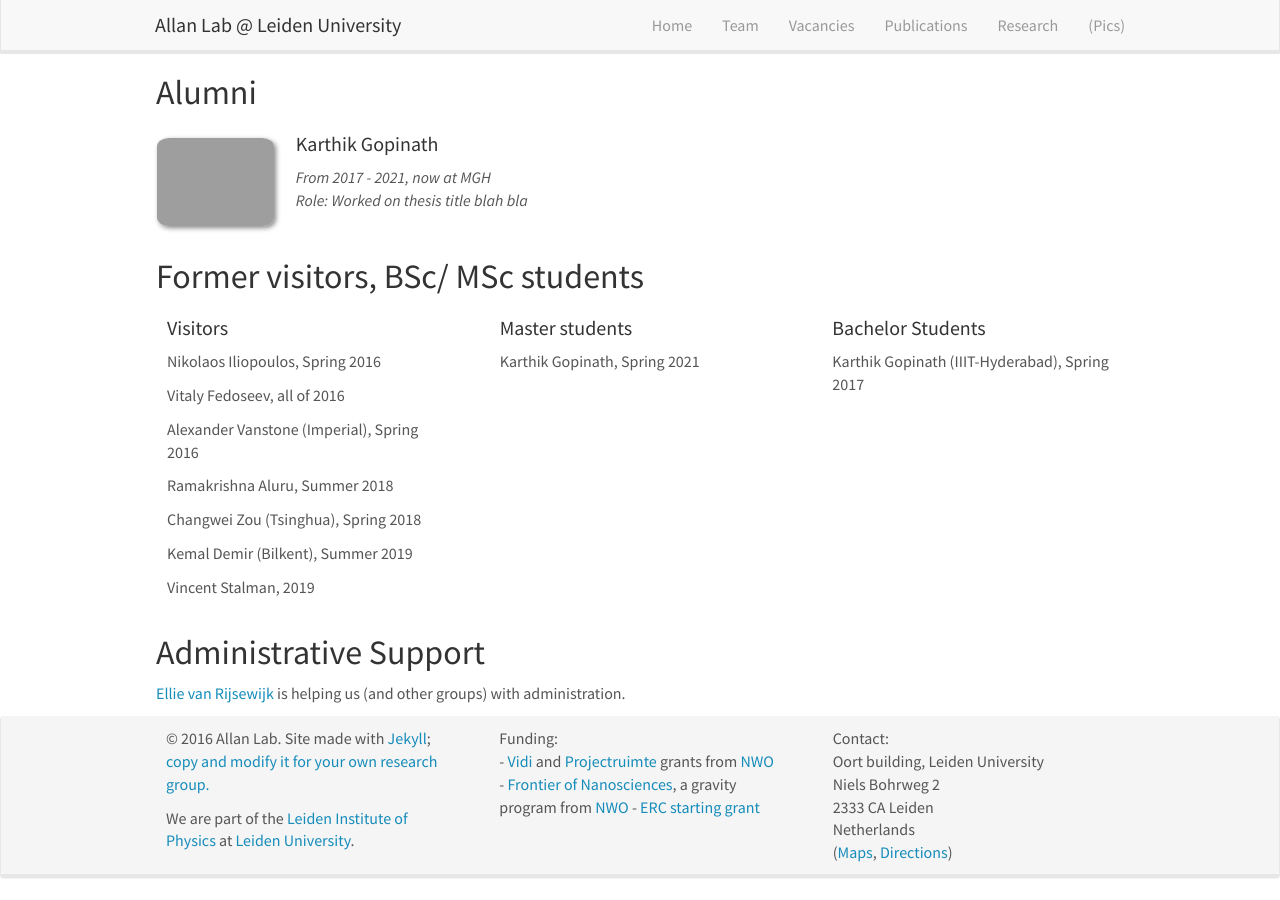
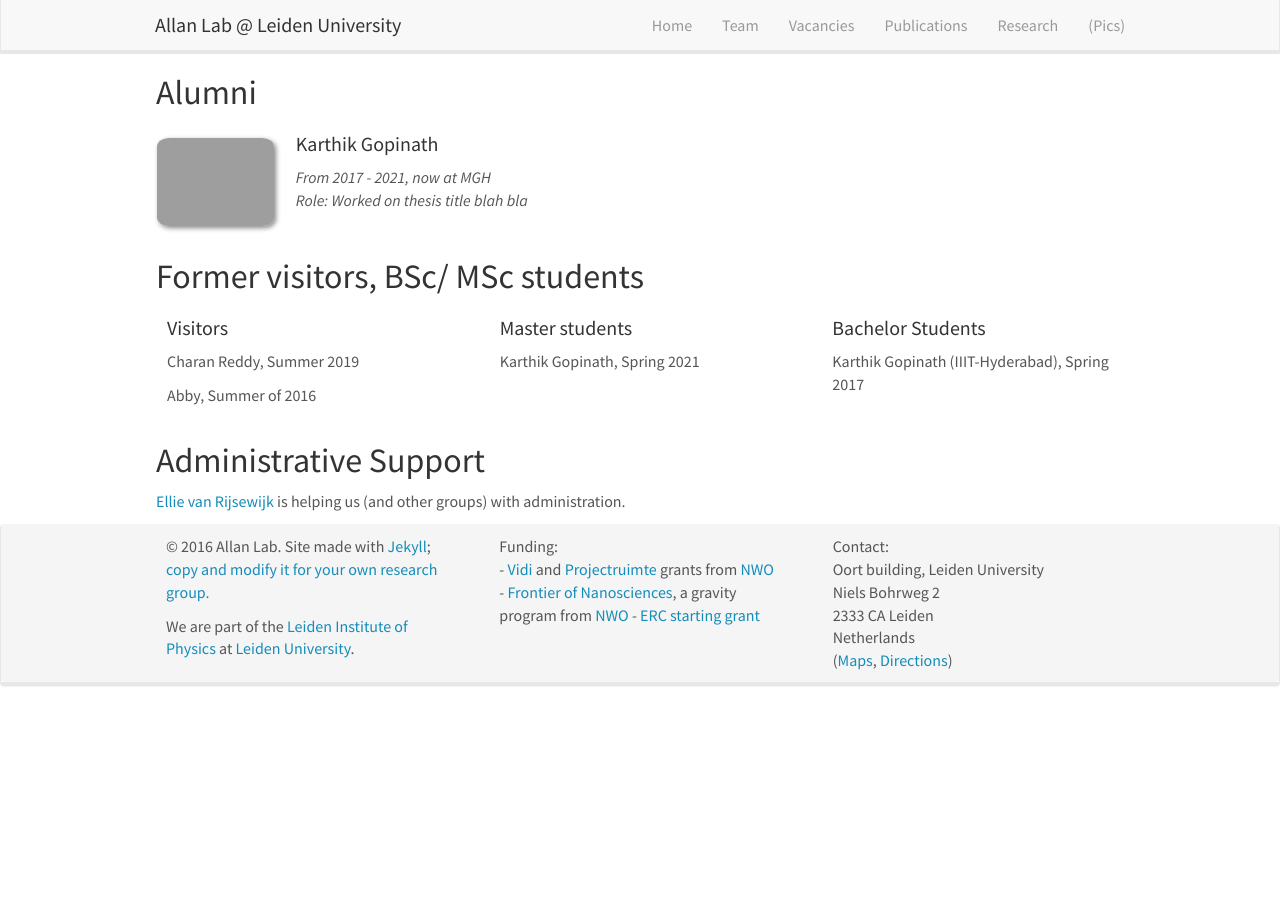
Before and after one commit to kharitz/shapets_website, a Jekyll site: the page built from _pages/team.md, in a window 1280 px wide and 900 px high, scrolled down 1863 px. Built offline with Jekyll 4.4.1, drawn with Linux system fonts in a browser that asks for light colours; nearby versions of some CDN libraries; after the commit the page ends 2571 px from its top, so only the background shows below that.

Commit message:
Update alumni_visitors.yml

```diff
--- a/_data/alumni_visitors.yml
+++ b/_data/alumni_visitors.yml
@@ -1,13 +1,3 @@
-- name: Nikolaos Iliopoulos, Spring 2016
+- name: Charan Reddy, Summer 2019
 
-- name: Vitaly Fedoseev, all of 2016
-
-- name: Alexander Vanstone (Imperial), Spring 2016
-
-- name: Ramakrishna Aluru, Summer 2018
-
-- name: Changwei Zou (Tsinghua), Spring 2018
-
-- name: Kemal Demir (Bilkent), Summer 2019
-
-- name: Vincent Stalman, 2019
+- name: Abby, Summer of 2016
```
